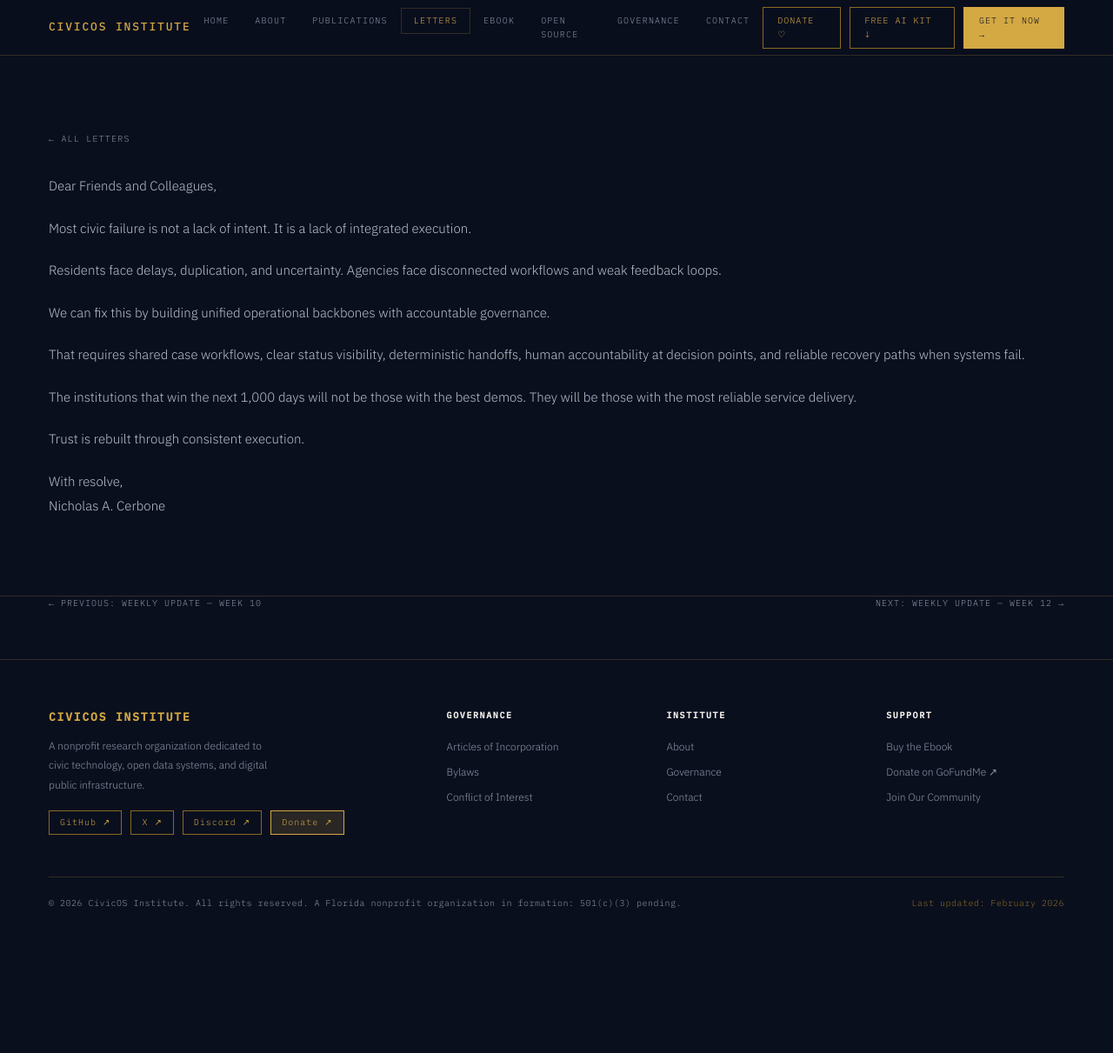
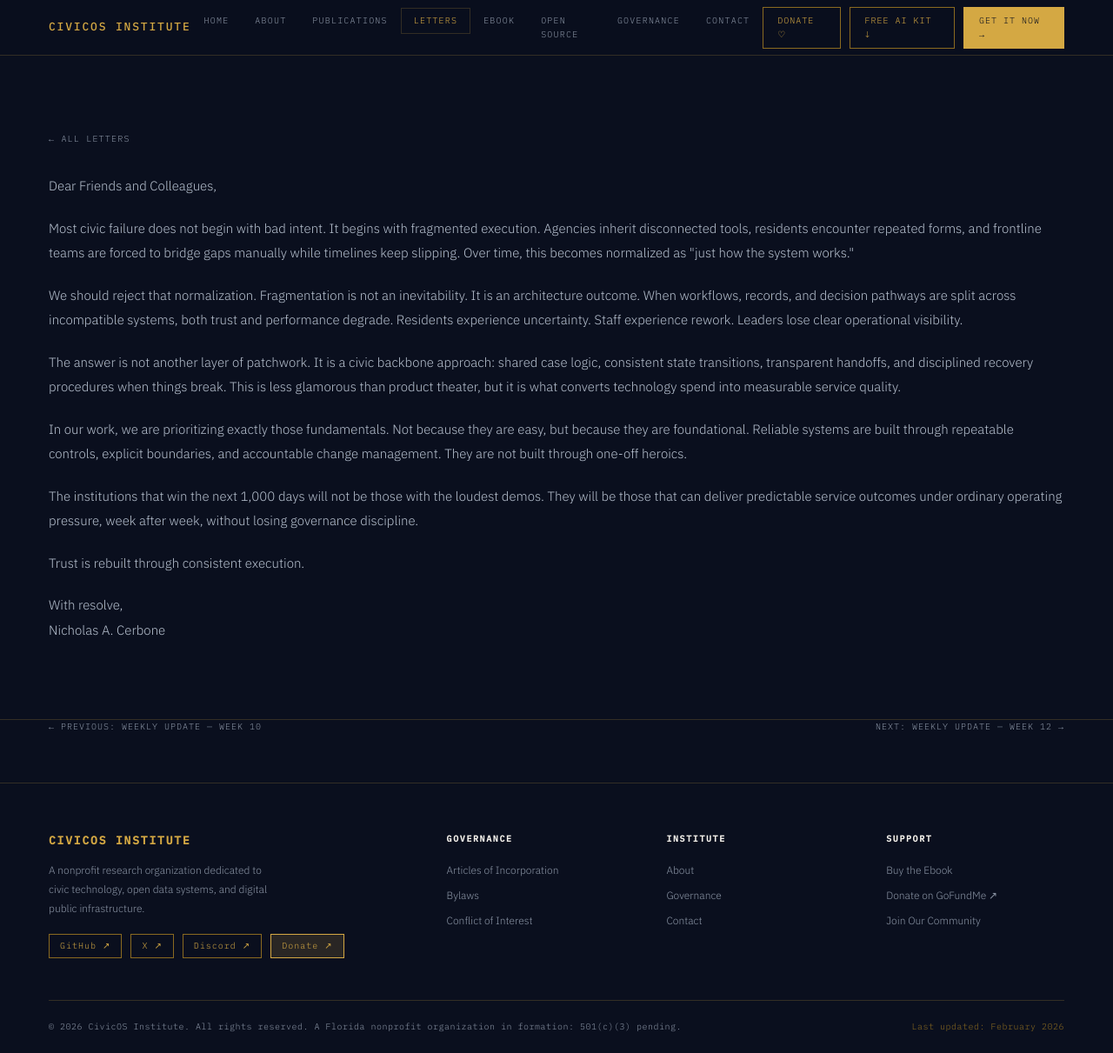
Before and after one commit to CivicOSInstitute/civicos-institute.github.io, a Jekyll site: the page built from _letters/2026-03-17-week-11.html, in a window 1280 px wide and 1211 px high. Shown: the whole window at 87% size. Built offline with Jekyll 4.4.1, drawn with Linux system fonts in a browser that asks for light colours; some web fonts are replaced.

Commit message:
Expand week 11 letter to long-form v2 tone consistency

```diff
--- a/_letters/2026-03-17-week-11.html
+++ b/_letters/2026-03-17-week-11.html
@@ -12,11 +12,11 @@ permalink: /letters/week-11-2026/
 
 <div class="letter-body">
 <p>Dear Friends and Colleagues,</p>
-<p>Most civic failure is not a lack of intent. It is a lack of integrated execution.</p>
-<p>Residents face delays, duplication, and uncertainty. Agencies face disconnected workflows and weak feedback loops.</p>
-<p>We can fix this by building unified operational backbones with accountable governance.</p>
-<p>That requires shared case workflows, clear status visibility, deterministic handoffs, human accountability at decision points, and reliable recovery paths when systems fail.</p>
-<p>The institutions that win the next 1,000 days will not be those with the best demos. They will be those with the most reliable service delivery.</p>
+<p>Most civic failure does not begin with bad intent. It begins with fragmented execution. Agencies inherit disconnected tools, residents encounter repeated forms, and frontline teams are forced to bridge gaps manually while timelines keep slipping. Over time, this becomes normalized as "just how the system works."</p>
+<p>We should reject that normalization. Fragmentation is not an inevitability. It is an architecture outcome. When workflows, records, and decision pathways are split across incompatible systems, both trust and performance degrade. Residents experience uncertainty. Staff experience rework. Leaders lose clear operational visibility.</p>
+<p>The answer is not another layer of patchwork. It is a civic backbone approach: shared case logic, consistent state transitions, transparent handoffs, and disciplined recovery procedures when things break. This is less glamorous than product theater, but it is what converts technology spend into measurable service quality.</p>
+<p>In our work, we are prioritizing exactly those fundamentals. Not because they are easy, but because they are foundational. Reliable systems are built through repeatable controls, explicit boundaries, and accountable change management. They are not built through one-off heroics.</p>
+<p>The institutions that win the next 1,000 days will not be those with the loudest demos. They will be those that can deliver predictable service outcomes under ordinary operating pressure, week after week, without losing governance discipline.</p>
 <p>Trust is rebuilt through consistent execution.</p>
 <p>With resolve,<br>Nicholas A. Cerbone</p>
 </div>
```
